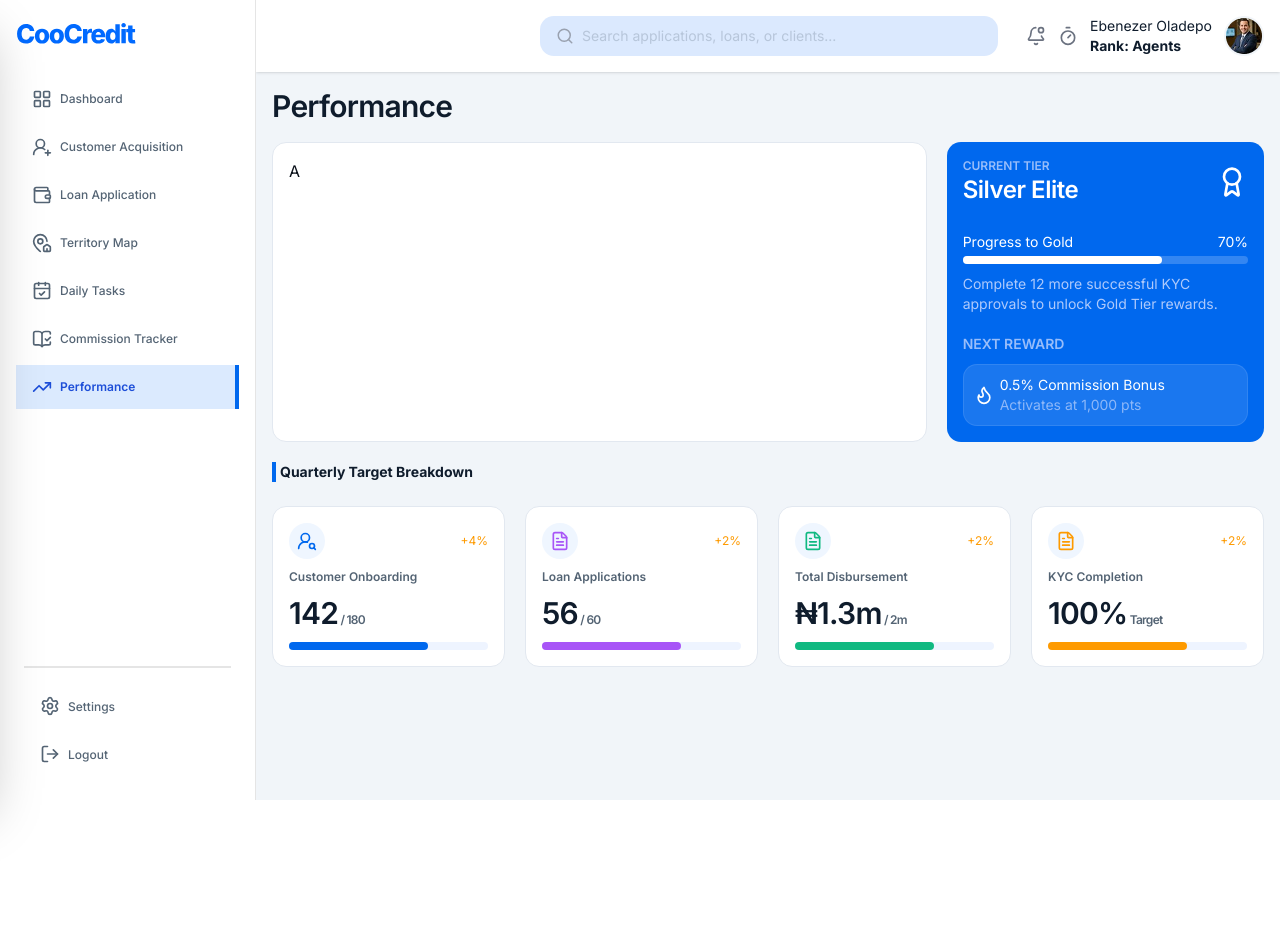
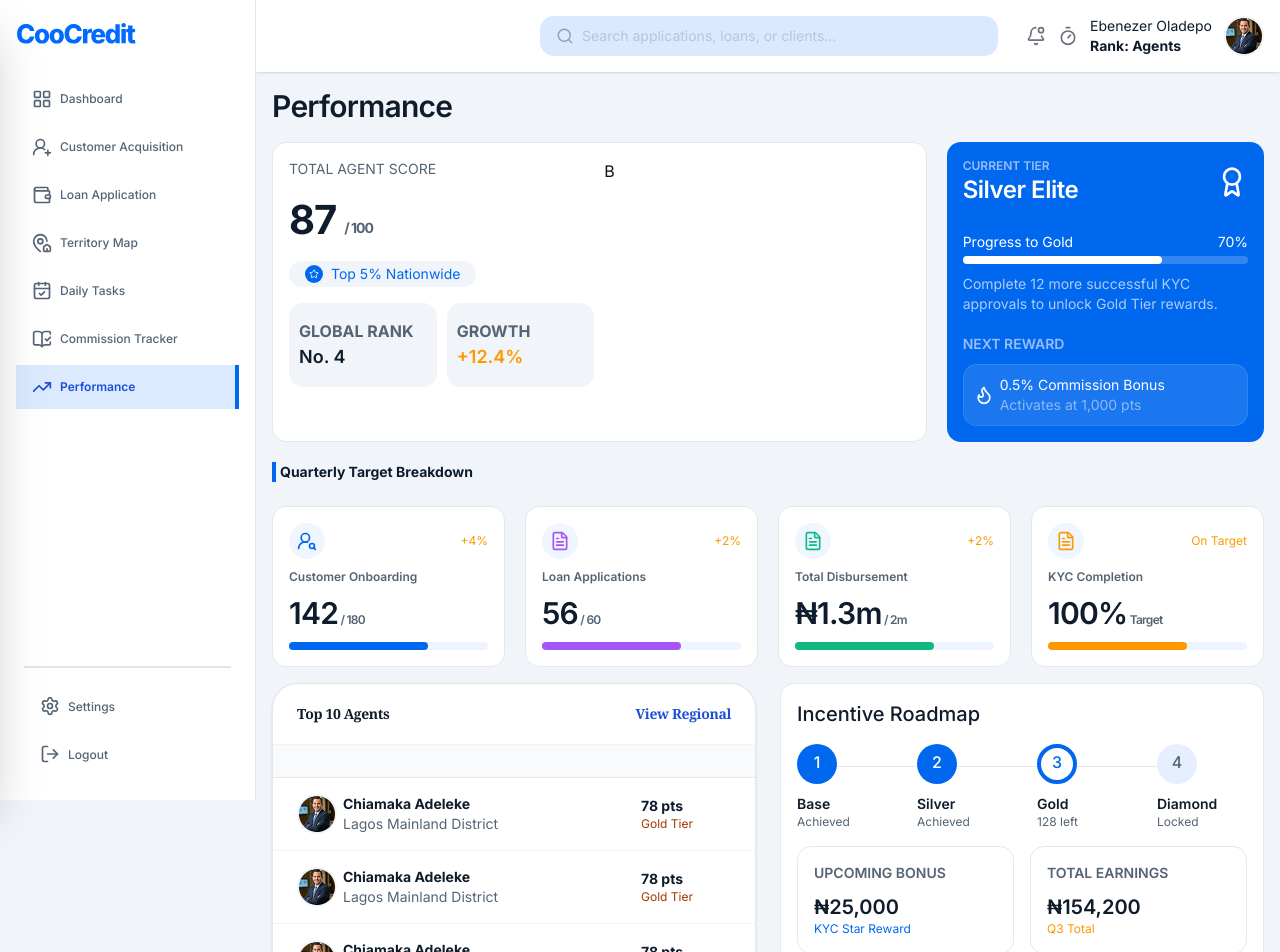
Before and after one commit to Banicoop/coocredit-business, a Next.js app: page /agents/performance in a window 1280 px wide. Shown: the top 952 px of the page. Before the commit the page ends 800 px from the top, so only its background shows below. Built offline with nearby package versions, Linux system fonts and the light colour scheme; a web font is replaced by a local one.

Commit message:
implement agents performance excluding the cardboard

```diff
--- /dev/null
+++ b/src/app/(dashboard)/agents/(main)/performance/_sections/IncentiveRoadMap.tsx
@@ -0,0 +1,61 @@
+import Typography from '@/components/primitives/Typography';
+import { ColItem } from '@/components/ui/PageHeader';
+import { Flex, FlexCol, Grid, GridItem } from '@/components/ui/ui-layout';
+import { Sparkles } from 'lucide-react';
+import React from 'react'
+
+const Pipe = ({className, num, numClassName, label, last, stage}: {className: string, num: number, numClassName: string, label: string, last?: boolean, stage: string}) => {
+  return(
+  <FlexCol className='gap-2.5 justify-center'>
+    <div className="flex items-center">
+      <div className={`h-10 w-10 rounded-full text-center flex items-center justify-center ${className}`}>
+        <Typography variant='h6' weight='bold' className={`text-center mb-1 ${numClassName}`}>{num}</Typography>
+      </div>
+      {!last && <hr className='h-0.4 w-10 md:w-15 xl:w-20 bg-[#E5EFFF] mt-1'/>}
+    </div>
+    <FlexCol>
+        <Typography weight='semibold'>{label}</Typography>
+        <Typography variant='small' color='primary'>{stage}</Typography>
+    </FlexCol>
+  </FlexCol>
+)}
+
+const IncentiveRoadMap = () => {
+  return (
+    <FlexCol className='gap-4'>
+        <GridItem className='gap-4'>
+            <Typography weight='bold' variant='h4'>Incentive Roadmap</Typography>
+            <Flex>
+                <Pipe label='Base' stage='Achieved' className='bg-primary' numClassName='text-white' num={1}/>
+                <Pipe label='Silver' stage='Achieved' className='bg-primary' numClassName='text-white' num={2}/>
+                <Pipe label='Gold' stage='128 left' className='border-4 border-primary' numClassName='text-primary' num={3}/>
+                <Pipe label='Diamond' stage='Locked' className='bg-[#E5EFFF]' numClassName='text-[#546474]' num={4} last={true}/>
+            </Flex>
+            <Grid className='grid-cols-2 gap-4'>
+                <GridItem>
+                    <Typography color='primary' weight='semibold' className='mb-2.5'>UPCOMING BONUS</Typography>
+                    <ColItem item1='₦25,000' item2='KYC Star Reward' className1='text-xl font-semibold' className2='text-primary text-xs'/>
+                </GridItem>
+                <GridItem>
+                    <Typography color='primary' weight='semibold' className='mb-2.5'>TOTAL EARNINGS</Typography>
+                    <ColItem item1='₦154,200' item2='Q3 Total' className1='text-xl font-semibold' className2='text-chart-5 text-xs'/>
+                </GridItem>
+            </Grid>
+        </GridItem>
+
+        <Flex className='bg-[#DBE9FE] rounded-lg justify-between p-4'>
+            <ColItem
+                item1='Boost Your Score?'
+                item2='Review personalized tips for recovery.'
+                className1='font-semibold text-lg'
+                className2='text-muted'/>
+
+            <Flex className='p-4 rounded-full bg-card'>
+                <Sparkles size={20} className='text-primary' />
+            </Flex>
+        </Flex>
+    </FlexCol>
+  )
+}
+
+export default IncentiveRoadMap;
--- a/src/app/(dashboard)/agents/(main)/performance/_sections/PerformanceScore.tsx
+++ b/src/app/(dashboard)/agents/(main)/performance/_sections/PerformanceScore.tsx
@@ -2,13 +2,36 @@ import Typography from '@/components/primitives/Typography';
 import { ColItem } from '@/components/ui/PageHeader';
 import { ProgressBar } from '@/components/ui/ProgessBar';
 import { Flex, FlexCol, Grid, GridItem } from '@/components/ui/ui-layout';
-import { Award, Flame } from 'lucide-react';
+import { Award, Flame, Star } from 'lucide-react';
 import React from 'react'
 
 const PerformanceScore = () => {
   return (
     <Grid className='md:grid-cols-2 lg:grid-cols-3 gap-5'>
-        <GridItem className='lg:col-span-2'>A</GridItem>
+        <GridItem className='grid-cols-2 lg:col-span-2 gap-2.5'>
+            <Grid className='h-fit gap-4'>
+                <Typography color='primary'>TOTAL AGENT SCORE</Typography>
+                <Typography variant='h1' className='text-[40px]' endIcon={<span className='text-sm text-[#546474]'>/ 100</span>}>87 </Typography>
+                <Typography
+                    startIcon={
+                    <Flex className='p-1 rounded-full bg-primary'>
+                        <Star size={10} className='text-card'/>
+                    </Flex>}
+                    className='bg-accent w-fit h-fit rounded-lg py-1 px-4 text-primary'>Top 5% Nationwide</Typography>
+
+                <Grid className='grid-cols-2 gap-2.5'>
+                    <FlexCol className='bg-accent px-2.5 py-4 rounded-lg'>
+                        <Typography color='primary' weight='bold' variant='p'>GLOBAL RANK</Typography>
+                        <Typography variant='h5' weight='semibold'>No. 4</Typography>
+                    </FlexCol>
+                    <FlexCol className='bg-accent px-2.5 py-4 rounded-lg'>
+                        <Typography color='primary' weight='bold' variant='p'>GROWTH</Typography>
+                        <Typography variant='h5' className='text-chart-5' weight='semibold'>+12.4%</Typography>
+                    </FlexCol>
+                </Grid>
+            </Grid>
+            <Grid>B</Grid>
+        </GridItem>
         <Grid className='bg-primary rounded-lg p-4 gap-2.5'>
             <Flex className='justify-between'>
                 <FlexCol>
--- a/src/app/(dashboard)/agents/(main)/performance/_sections/TargetBreakdown.tsx
+++ b/src/app/(dashboard)/agents/(main)/performance/_sections/TargetBreakdown.tsx
@@ -38,7 +38,7 @@ const TargetBreakdown = () => {
         <Widget title='Customer Onboarding' desc='+4%' icon={<UserRoundSearch size={20} className='text-primary'/>} score='142' total='/ 180' className='bg-primary'/>
         <Widget title='Loan Applications' desc='+2%' icon={<FileText size={20} className='text-[#A855F7]'/>} score='56' total='/ 60' className='bg-[#A855F7]'/>
         <Widget title='Total Disbursement' desc='+2%' icon={<FileText size={20} className='text-[#10B981]'/>} score='₦1.3m' total='/ 2m' className='bg-[#10B981]'/>
-        <Widget title='KYC Completion' desc='+2%' icon={<FileText size={20} className='text-chart-5'/>} score='100%' total='Target' className='bg-chart-5'/>
+        <Widget title='KYC Completion' desc='On Target' icon={<FileText size={20} className='text-chart-5'/>} score='100%' total='Target' className='bg-chart-5'/>
       </Grid>
     </Grid>
   )
--- /dev/null
+++ b/src/app/(dashboard)/agents/(main)/performance/_sections/TopAgents.tsx
@@ -0,0 +1,61 @@
+'use client';
+
+import { BasicTable } from '@/components/primitives/tables/BasicTable';
+import Typography from '@/components/primitives/Typography';
+import { Flex, FlexCol } from '@/components/ui/ui-layout';
+import React from 'react';
+
+import user from '@/assets/images/user.png'
+import Image from 'next/image';
+
+const data = Array.from({length: 4}, (() => ({
+    agent: {
+        name: 'Chiamaka Adeleke',
+        region: 'Lagos Mainland District'
+    },
+    points: {
+        point: 78,
+        label: 'Gold Tier'
+    }
+})))
+
+const TableTitle = () => (
+    <Flex className='justify-between'>
+        <Typography>Top 10 Agents</Typography>
+        <Typography color='active'>View Regional</Typography>
+    </Flex>
+)
+
+const TopAgents = () => {
+
+    const columns = [
+        {
+            key: 'agent',
+            title: '',
+            render: (val: any) => (
+                <Flex className='gap-1.5'>
+                    <Image src={user} alt='' width={40} height={40} className='rounded-full'/>
+                    <FlexCol>
+                        <Typography weight='bold'>{val.name}</Typography>
+                        <Typography color='primary'>{val.region}</Typography>
+                    </FlexCol>
+                </Flex>
+            )
+        },
+        {
+            key: 'points',
+            title: '',
+            render: (val: any) => (
+                <FlexCol>
+                    <Typography weight='bold'>{val.point} pts</Typography>
+                    <Typography variant='small' className='text-[#A43700]'>{val.label}</Typography>
+                </FlexCol>
+            )
+        },
+    ]
+  return (
+    <BasicTable columns={columns} data={data ?? []} title={<TableTitle/>}/>
+  )
+}
+
+export default TopAgents;
--- a/src/app/(dashboard)/agents/(main)/performance/page.tsx
+++ b/src/app/(dashboard)/agents/(main)/performance/page.tsx
@@ -3,6 +3,8 @@ import { Grid } from '@/components/ui/ui-layout';
 import React from 'react'
 import PerformanceScore from './_sections/PerformanceScore';
 import TargetBreakdown from './_sections/TargetBreakdown';
+import TopAgents from './_sections/TopAgents';
+import IncentiveRoadMap from './_sections/IncentiveRoadMap';
 
 const AgentPerformance = () => {
   return (
@@ -10,6 +12,10 @@ const AgentPerformance = () => {
       <PageHeader title='Performance' />
       <PerformanceScore/>
       <TargetBreakdown/>
+      <Grid className='gap-6 md:grid-cols-2'>
+        <TopAgents/>
+        <IncentiveRoadMap/>
+      </Grid>
     </Grid>
   )
 }
```
